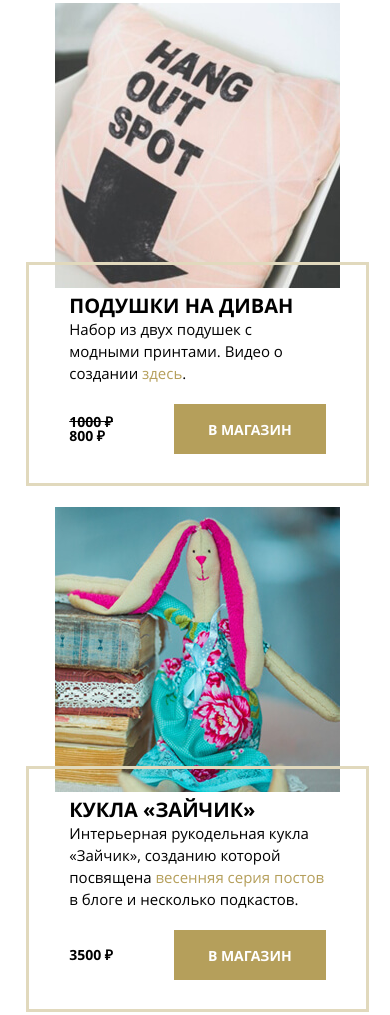
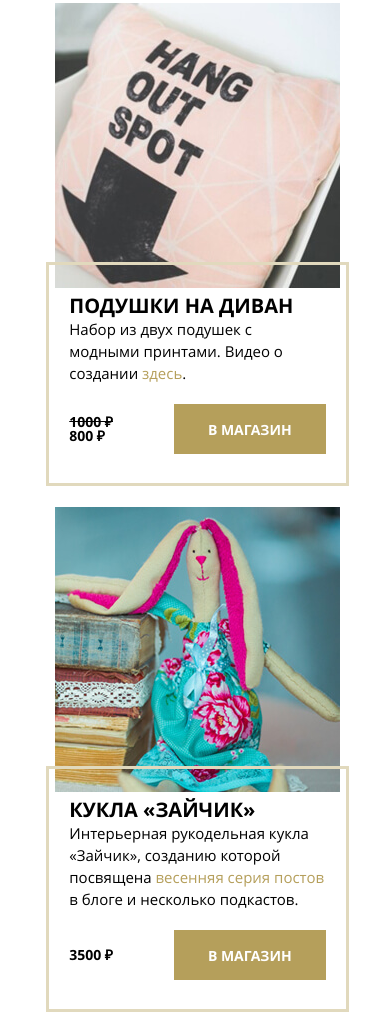
Before and after one commit to Jekarobot/mq-diploma, a plain HTML site: page index.html in a window 390 px wide. Shown: the part 6160-7175 px from the top of the page. Drawn offline with Linux system fonts and the light colour scheme.

Commit message:
Add files via upload

```diff
--- a/css/style.css
+++ b/css/style.css
@@ -1123,6 +1123,11 @@ a.menu__item:hover {
       margin: 0 auto;
     }
 
+    .card__shop__content {
+      margin: -29px -20px;
+      padding: 29px 20px;
+    }
+
 }
 
 .container__footer {
```
